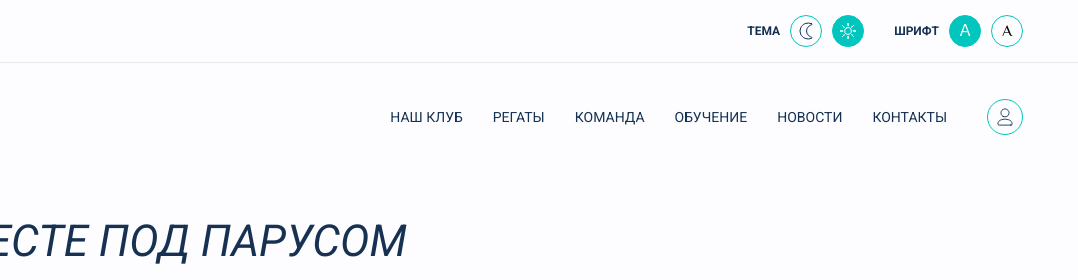
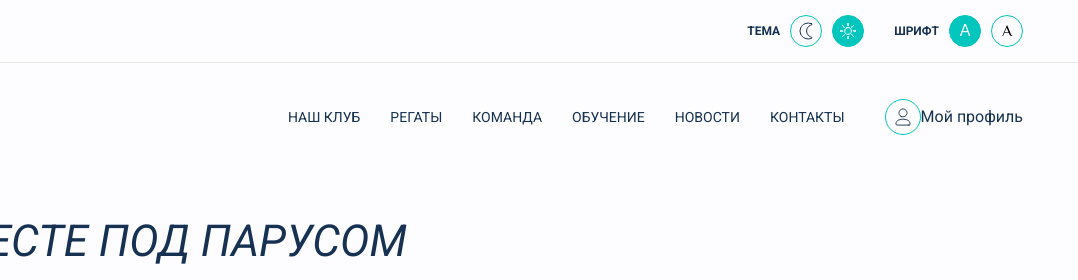
Before and after one commit to BlackYoshiii/yach-club, a plain HTML site: page index.html in a window 1280 px wide. Shown: the top 280 px of the page, 202-1280 px from the left. Drawn offline with Linux system fonts and the light colour scheme.

Commit message:
Добавляет вкладку - Мой профиль

```diff
--- a/index.html
+++ b/index.html
@@ -60,6 +60,7 @@
         <a class="signin" href="#">
           <img src="img/user.svg" width="16" height="18" alt="Кабинет пользователя">
         </a>
+        <p class="myprofile">Мой профиль</p>
       </nav>
     </header>
     <main class="main-content">
```
